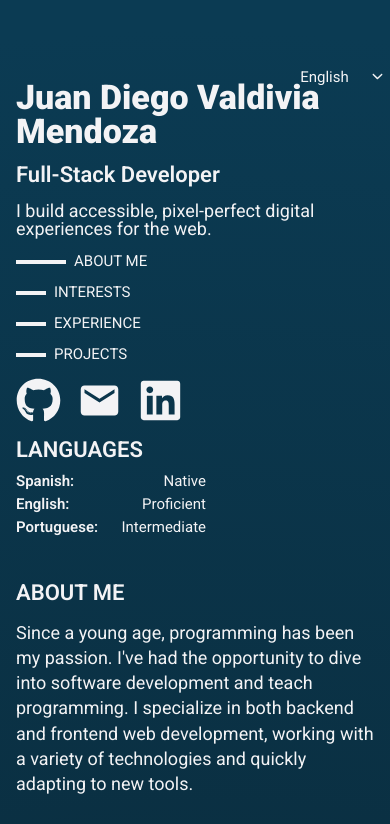
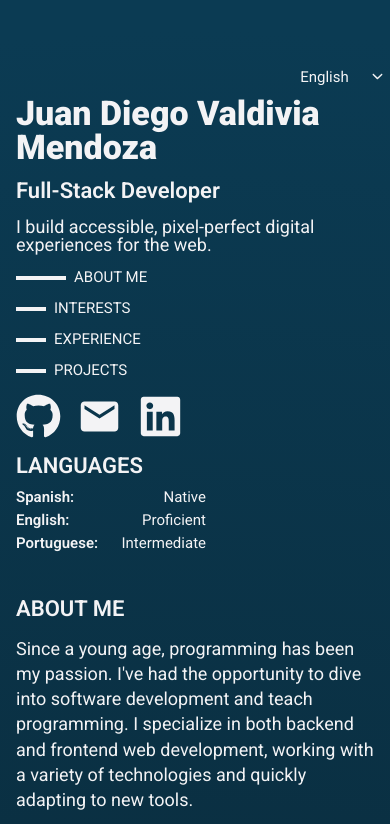
Before and after one commit to JD17VM/web-portfolio, a React (Vite) app: page /web-portfolio/cv in a window 390 px wide. Shown: the top 824 px of the page. Built offline with nearby package versions, Linux system fonts and the light colour scheme.

Commit message:
:iphone: style: add margin for better layout on mobile view

```diff
--- a/src/assets/styles/estilos_pagina_inicio.module.scss
+++ b/src/assets/styles/estilos_pagina_inicio.module.scss
@@ -198,6 +198,9 @@ $padding_top_info_block_container_text_title: 15px;
         "container-text-title"
         "container-experience"
         "container-projects";
+        .info-block{
+            margin-top: 1rem;
+        }
     }
 
     .container-scroll-info-block{
@@ -214,5 +217,6 @@ $padding_top_info_block_container_text_title: 15px;
 @media only screen and (max-width: 379px) { /* Pantallas muy pequeñas 380*/
     .container-total {
         max-width: 340px;
+
     }
 }
```
